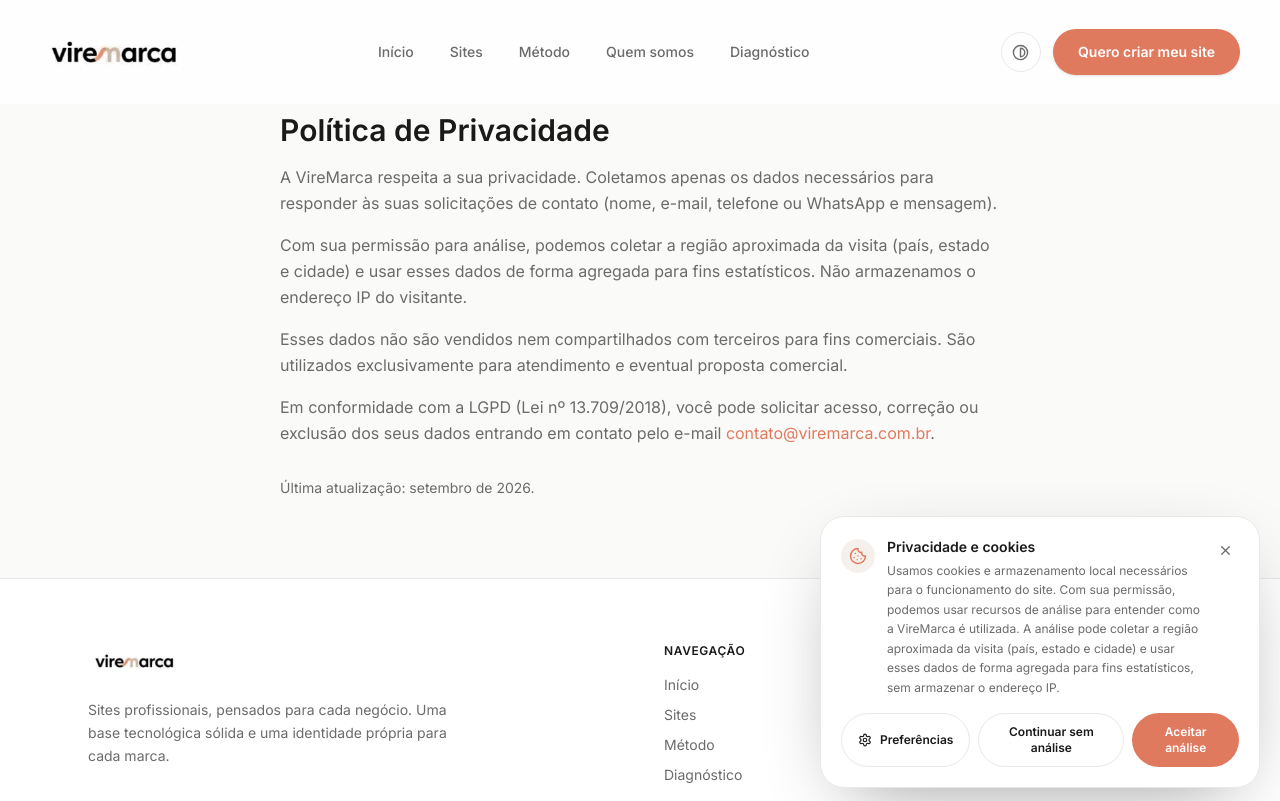
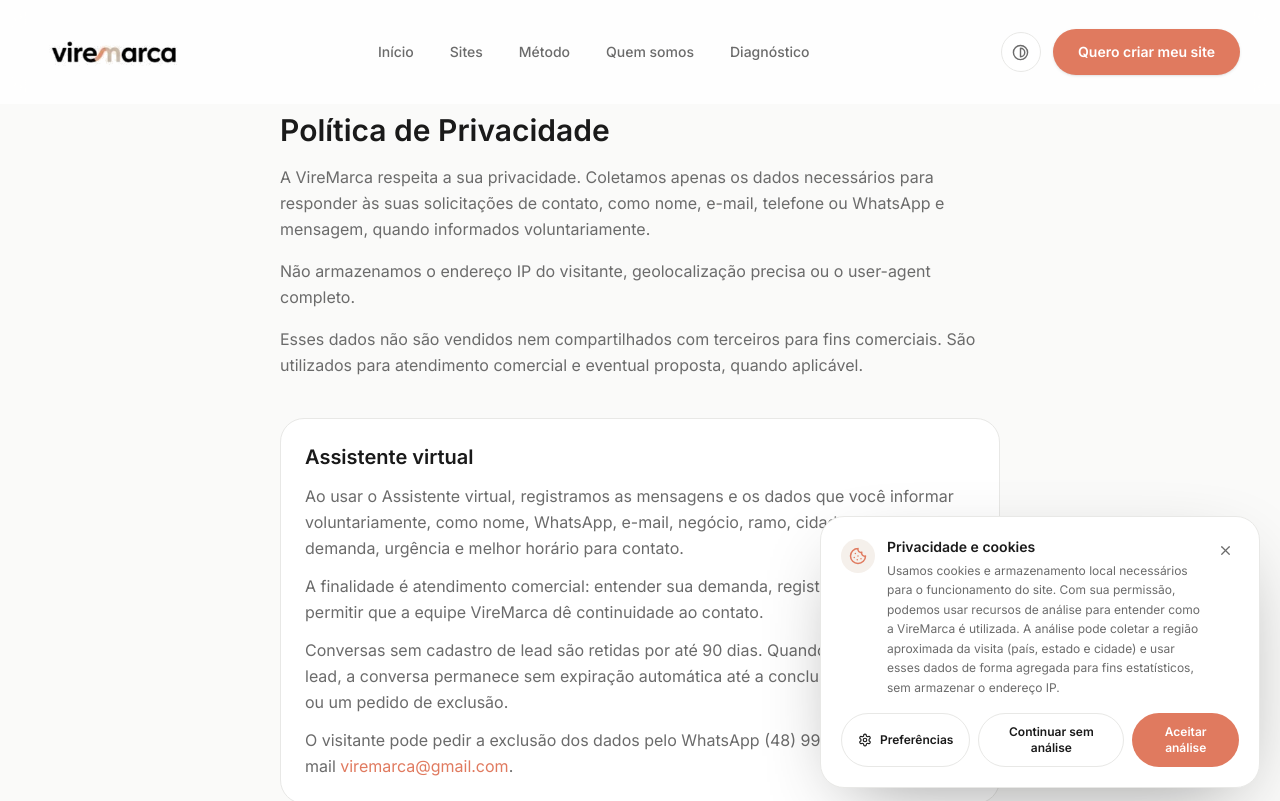
Before and after one commit to srmartinellid-droid/Viremarca-viremarca, a Next.js app: page /privacidade in a window 1280 px wide. Shown: the top 801 px of the page. Built offline with nearby package versions, Linux system fonts and the light colour scheme; no server answers; the database is empty.

Commit message:
feat(privacidade): documentar assistente virtual

```diff
--- a/src/app/privacidade/page.tsx
+++ b/src/app/privacidade/page.tsx
@@ -1,35 +1,26 @@
 import type { Metadata } from "next"
 
-export const metadata: Metadata = {
-  title: "Política de Privacidade",
-}
+export const metadata: Metadata = { title: "Política de Privacidade" }
 
 export default function PrivacidadePage() {
   return (
     <div className="pt-28 pb-20">
       <div className="mx-auto max-w-3xl px-4 sm:px-6">
         <h1 className="text-3xl font-semibold text-vm-ink">Política de Privacidade</h1>
-        <p className="text-vm-muted mt-4 leading-relaxed">
-          A VireMarca respeita a sua privacidade. Coletamos apenas os dados necessários para
-          responder às suas solicitações de contato (nome, e-mail, telefone ou WhatsApp e mensagem).
-        </p>
-        <p className="text-vm-muted mt-4 leading-relaxed">
-          Com sua permissão para análise, podemos coletar a região aproximada da visita (país, estado
-          e cidade) e usar esses dados de forma agregada para fins estatísticos. Não armazenamos o endereço IP do visitante.
-        </p>
-        <p className="text-vm-muted mt-4 leading-relaxed">
-          Esses dados não são vendidos nem compartilhados com terceiros para fins comerciais.
-          São utilizados exclusivamente para atendimento e eventual proposta comercial.
-        </p>
-        <p className="text-vm-muted mt-4 leading-relaxed">
-          Em conformidade com a LGPD (Lei nº 13.709/2018), você pode solicitar acesso, correção
-          ou exclusão dos seus dados entrando em contato pelo e-mail{" "}
-          <a href="mailto:contato@viremarca.com.br" className="text-vm-coral hover:underline">
-            contato@viremarca.com.br
-          </a>
-          .
-        </p>
-        <p className="text-sm text-vm-muted mt-8">Última atualização: setembro de 2026.</p>
+        <p className="mt-4 leading-relaxed text-vm-muted">A VireMarca respeita a sua privacidade. Coletamos apenas os dados necessários para responder às suas solicitações de contato, como nome, e-mail, telefone ou WhatsApp e mensagem, quando informados voluntariamente.</p>
+        <p className="mt-4 leading-relaxed text-vm-muted">Não armazenamos o endereço IP do visitante, geolocalização precisa ou o user-agent completo.</p>
+        <p className="mt-4 leading-relaxed text-vm-muted">Esses dados não são vendidos nem compartilhados com terceiros para fins comerciais. São utilizados para atendimento comercial e eventual proposta, quando aplicável.</p>
+
+        <section className="mt-10 rounded-3xl border border-vm-border bg-white p-6">
+          <h2 className="text-xl font-semibold text-vm-ink">Assistente virtual</h2>
+          <p className="mt-3 leading-relaxed text-vm-muted">Ao usar o Assistente virtual, registramos as mensagens e os dados que você informar voluntariamente, como nome, WhatsApp, e-mail, negócio, ramo, cidade, site atual, demanda, urgência e melhor horário para contato.</p>
+          <p className="mt-3 leading-relaxed text-vm-muted">A finalidade é atendimento comercial: entender sua demanda, registrar o atendimento e permitir que a equipe VireMarca dê continuidade ao contato.</p>
+          <p className="mt-3 leading-relaxed text-vm-muted">Conversas sem cadastro de lead são retidas por até 90 dias. Quando há cadastro de lead, a conversa permanece sem expiração automática até a conclusão do atendimento ou um pedido de exclusão.</p>
+          <p className="mt-3 leading-relaxed text-vm-muted">O visitante pode pedir a exclusão dos dados pelo WhatsApp (48) 99141-0717 ou pelo e-mail <a href="mailto:viremarca@gmail.com" className="text-vm-coral hover:underline">viremarca@gmail.com</a>.</p>
+        </section>
+
+        <p className="mt-6 leading-relaxed text-vm-muted">Em conformidade com a LGPD (Lei nº 13.709/2018), você pode solicitar acesso, correção ou exclusão dos seus dados. Para outras solicitações, use também o e-mail <a href="mailto:contato@viremarca.com.br" className="text-vm-coral hover:underline">contato@viremarca.com.br</a>.</p>
+        <p className="mt-8 text-sm text-vm-muted">Última atualização: setembro de 2026.</p>
       </div>
     </div>
   )
```
